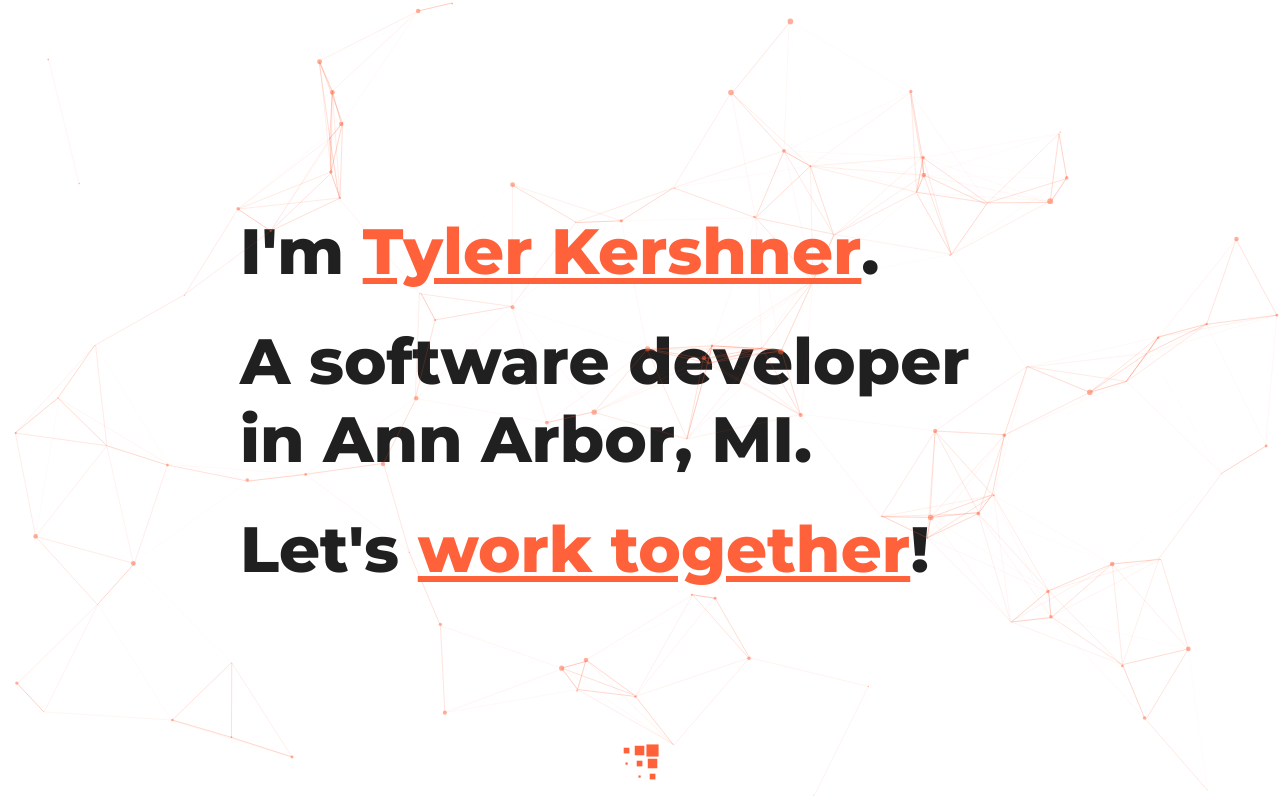
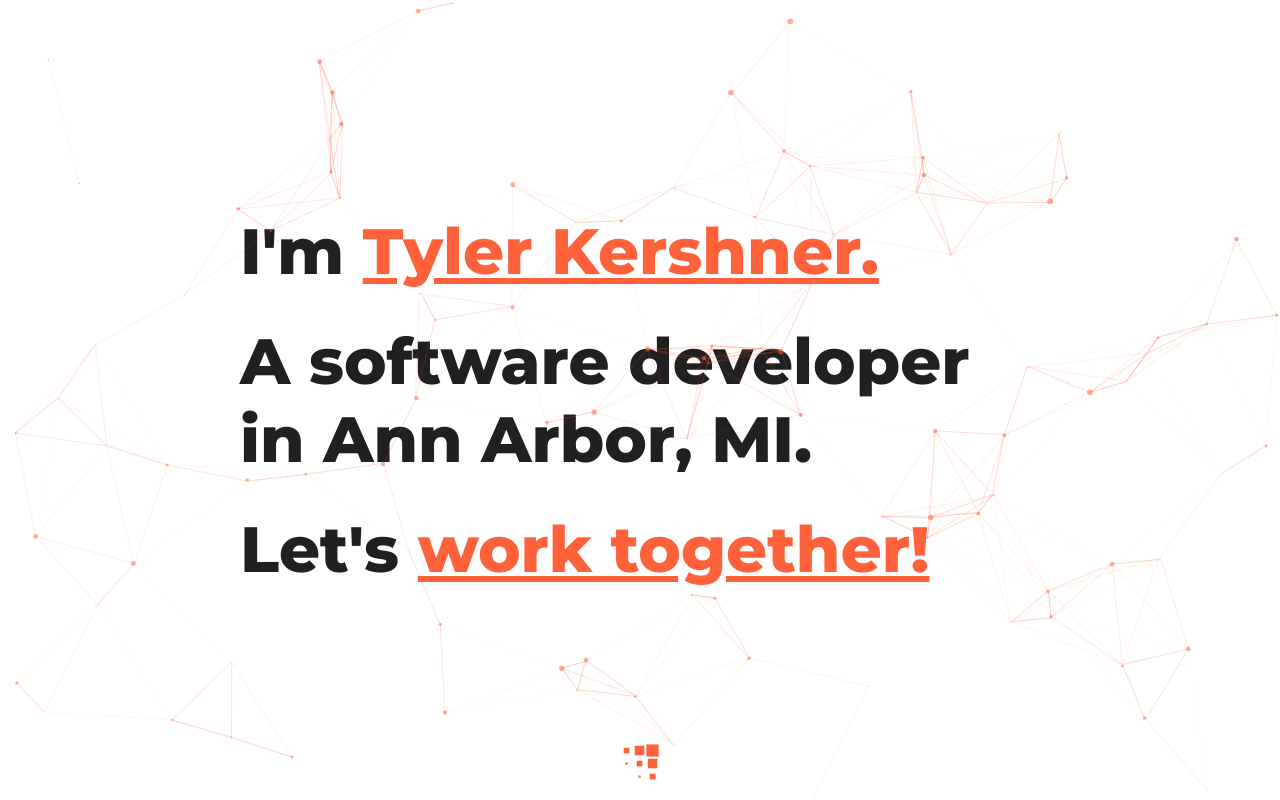
Before and after one commit to kershner/kershner_org, a Django app: page / in a window 1280 px wide. Run offline with Django 3.2, Linux system fonts and the light colour scheme; data that the repository does not hold is empty; parts of the project's set-up code (start-up, migrations or seed data) failed here and were passed over.

Commit message:
Update verbiage to get around some weird word wrapping on mobile

```diff
--- a/templates/home.html
+++ b/templates/home.html
@@ -6,7 +6,7 @@
     <!-- Big Text Blurbs -->
     <section class="welcome">
         <h1>
-            I'm <a href="https://www.github.com/kershner" target="_blank" class="dynamic-color big-name">Tyler Kershner</a>.
+            I'm <a href="https://www.github.com/kershner" target="_blank" class="dynamic-color big-name">Tyler Kershner.</a>
         </h1>
 
         <h1>
@@ -14,7 +14,7 @@
         </h1>
 
         <h1>
-            Let's <a href="mailto:tylerkershner@gmail.com" class="dynamic-color big-call-to-action">work together</a>!
+            Let's <a href="mailto:tylerkershner@gmail.com" class="dynamic-color big-call-to-action">work together!</a>
         </h1>
     </section>
 
```
